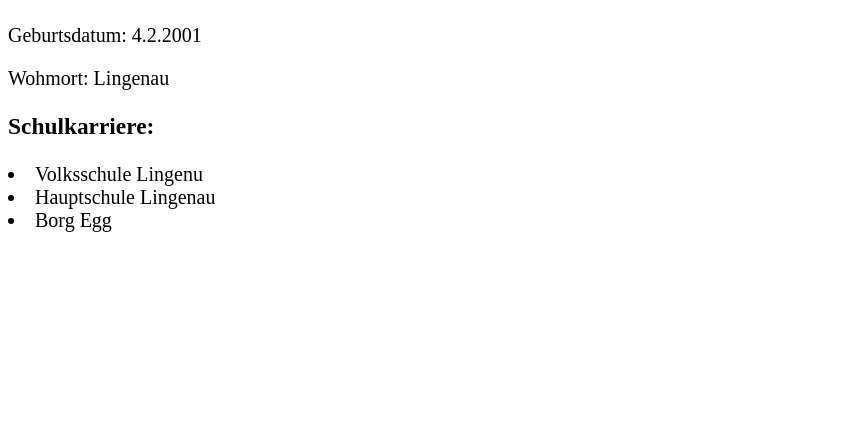
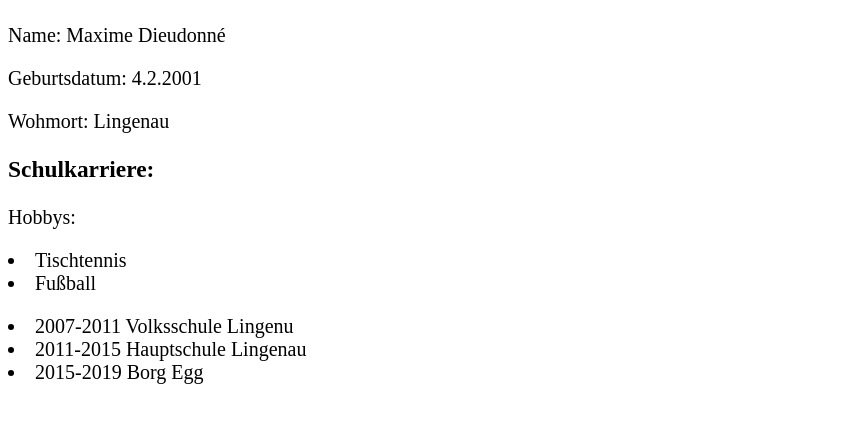
Before and after one commit to emixam-d/school, a plain HTML site: page resume/index.html in a window 1280 px wide. Shown: the part 77-500 px from the top of the page, without its empty margins (0-862 px from the left). Drawn offline with Linux system fonts and the light colour scheme.

Commit message:
Update index.html

```diff
--- a/resume/index.html
+++ b/resume/index.html
@@ -6,14 +6,21 @@
     </head>
     <body>
         <h1>Maxime Dieudonné</h1>
+        <p>Name: Maxime Dieudonné</p>
         <p>Geburtsdatum: 4.2.2001</p>
         <p>Wohmort: Lingenau</p>
         <h3>Schulkarriere:</h3>
+        <p>Hobbys:</p>
+            <li>Tischtennis</li>
+            <li>Fußball</li>
+
+
         <p></p>
             <lu>
-                <li>Volksschule Lingenu</li>
-                <li>Hauptschule Lingenau</li>
-                <li>Borg Egg</li>
+                <li>2007-2011 Volksschule Lingenu</li>
+                <li>2011-2015 Hauptschule Lingenau</li>
+                <li>2015-2019 Borg Egg</li>
+
             </lu>
     </body>
 </html>
```
